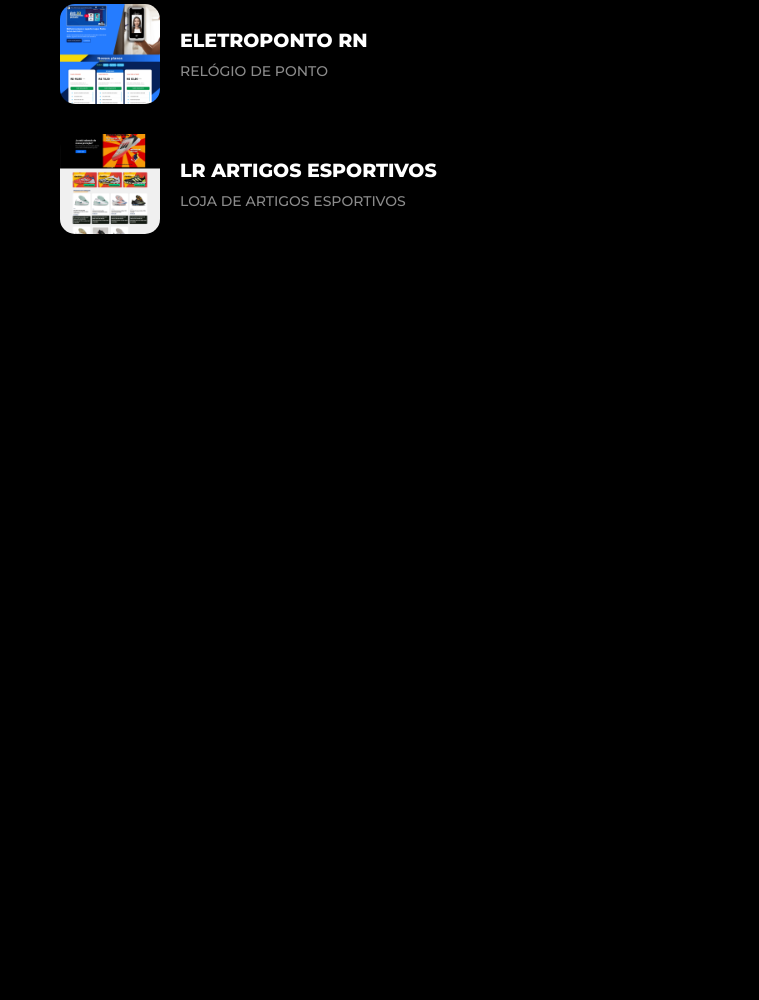
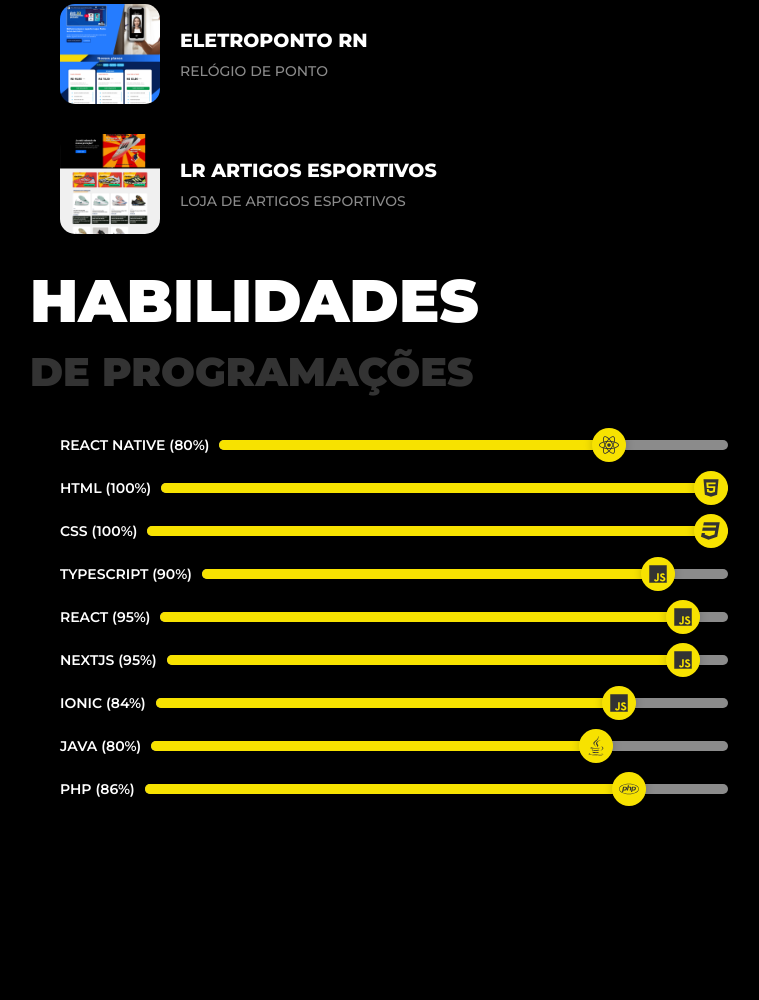
Before and after one commit to forcaweb/landing-page-developer, a PHP site: page / in a window 1280 px wide. Shown: the part 1065-2065 px from the top of the page, without its empty margins (422-1181 px from the left). Before the commit the page ends 1299 px from the top, so only its background shows below. Run offline with PHP 8.4, Linux system fonts and the light colour scheme.

Commit message:
Add section skills

```diff
--- a/css/body-custom.css
+++ b/css/body-custom.css
@@ -95,6 +95,7 @@
         display: block;
         padding-bottom: 10px;
         text-align: left;
+        word-wrap: break-word;
 
         & .top-title {
           color: var(--white);
@@ -141,7 +142,8 @@
           color: var(--white);
         }
 
-        & p:nth-child(2), & p:nth-child(3) {
+        & p:nth-child(2),
+        & p:nth-child(3) {
           color: var(--white-silver);
           font-weight: 500;
           font-size: 18px;
@@ -176,7 +178,7 @@
           transition: 0.4s ease-in-out all;
           gap: 20px;
 
-          & img{
+          & img {
             width: 100px;
             height: 100px;
             overflow: hidden;
@@ -189,7 +191,7 @@
             flex-shrink: 0;
           }
 
-          & .text{
+          & .text {
             position: relative;
             display: flex;
             justify-content: center;
@@ -198,7 +200,7 @@
             gap: 10px;
             flex: 1;
 
-            & h3{
+            & h3 {
               font-size: 19px;
               text-transform: uppercase;
               color: var(--white);
@@ -206,7 +208,7 @@
               word-break: break-word;
             }
 
-            & p{
+            & p {
               font-size: 14px;
               text-transform: uppercase;
               color: var(--white-silver);
@@ -215,21 +217,93 @@
           }
         }
 
-        & a:hover{
+        & a:hover {
           background-color: rgba(255, 255, 255, 0.1);
 
-          & img{
+          & img {
             transform: scale(1.01);
             box-shadow: 0 0 10px rgba(0, 0, 0, 0.2);
           }
         }
       }
     }
+
+    & .skills {
+      position: relative;
+      display: flex;
+      flex-direction: row;
+      justify-content: flex-start;
+      flex-direction: column;
+      gap: 25px;
+      width: 100%;
+      color: var(--white);
+      padding: 30px;
+
+      & .inf-progress {
+        position: relative;
+        display: flex;
+        flex-direction: row;
+        justify-content: flex-start;
+        align-items: center;
+        width: 100%;
+        gap: 10px;
+
+        & h4 {
+          font-size: 14px;
+          text-transform: uppercase;
+          font-weight: 600;
+          position: relative;
+          display: block;
+          word-wrap: break-word;
+        }
+
+        & .progress-bar-skill {
+          height: 10px;
+          background-color: var(--white-silver);
+          border-radius: 15px;
+          flex: 1;
+          position: relative;
+          display: block;
+
+          & svg {
+            position: absolute;
+            top: 50%;
+            left: var(--w);
+            display: block;
+            font-size: 20px;
+            transform: translateY(-50%) translateX(-100%);
+            border-radius: 50%;
+            width: 20px;
+            height: 20px;
+            padding: 7px;
+            background-color: var(--i);
+            color: var(--x);
+            z-index: 100;
+            object-fit: cover;
+            box-shadow: 0 0 10px rgba(0, 0, 0, 0.2);
+          }
+        }
+
+        & .progress-bar-skill::after {
+          content: "";
+          position: absolute;
+          width: 0%;
+          height: 100%;
+          background-color: var(--i);
+          border-radius: 15px;
+          transition: 2s ease-in-out all;
+          transition-delay: var(--t);
+        }
+
+        & .progress-bar-skill.active-skills::after {
+          width: var(--w);
+        }
+      }
+    }
   }
 }
 
-
-.active-scroll{
+.active-scroll {
   left: -30px;
   opacity: 0;
   transition: 0.4s all;
@@ -278,7 +352,7 @@
         & h1,
         h2 {
           & .top-title {
-            font-size: 50px;
+            font-size: 40px;
           }
 
           & .bottom-title {
--- a/index.html
+++ b/index.html
@@ -42,11 +42,11 @@
               <span class="poupup-menu"> Projetos </span>
             </li>
             <li>
-              <a href="#" class="material-icons">code</a>
+              <a href="#habilidades" class="material-icons">code</a>
               <span class="poupup-menu"> Habilidades </span>
             </li>
             <li>
-              <a href="#" class="material-icons">workspace_premium</a>
+              <a href="#certificados" class="material-icons">workspace_premium</a>
               <span class="poupup-menu"> Certificados </span>
             </li>
             <li>
@@ -78,7 +78,7 @@
           </div>
         </div>
         <div class="developer-data">
-          <div class="title-custom">
+          <div class="title-custom active-scroll">
             <h1>
               <span class="top-title">Desenvolvedor</span>
               <span class="bottom-title">Web, Android e IOS</span>
@@ -89,7 +89,7 @@
               dúvida a inovação hoje em dia.
             </p>
           </div>
-          <div class="works-info">
+          <div class="works-info active-scroll">
             <div class="box">
               <p>+10</p>
               <p>anos de</p>
@@ -193,6 +193,77 @@
               </a>
             </div>
           </div>
+
+          <div class="title-custom active-scroll" id="habilidades">
+            <h2>
+              <span class="top-title">Habilidades</span>
+              <span class="bottom-title">de programações</span>
+            </h2>
+          </div>
+
+          <div class="skills active-scroll">
+            <div class="inf-progress">
+              <h4>React Native (80%)</h4>
+              <div class="progress-bar-skill" style="--i: #f7e200; --x: #333; --t: 0s; --w: 80%;">
+                <i class="fa-brands fa-react"></i>
+              </div>
+            </div>
+            <div class="inf-progress">
+              <h4>HTML (100%)</h4>
+              <div class="progress-bar-skill" style="--i: #f7e200; --x: #333; --t: 0.1s; --w: 100%;">
+                <i class="fa-brands fa-html5"></i>
+              </div>
+            </div>
+            <div class="inf-progress">
+              <h4>CSS (100%)</h4>
+              <div class="progress-bar-skill" style="--i: #f7e200; --x: #333; --t: 0.2s; --w: 100%;">
+                <i class="fa-brands fa-css3"></i>
+              </div>
+            </div>
+            <div class="inf-progress">
+              <h4>TypeScript (90%)</h4>
+              <div class="progress-bar-skill" style="--i: #f7e200; --x: #333; --t: 0.3s; --w: 90%;">
+                <i class="fa-brands fa-js"></i>
+              </div>
+            </div>
+            <div class="inf-progress">
+              <h4>React (95%)</h4>
+              <div class="progress-bar-skill" style="--i: #f7e200; --x: #333; --t: 0.4s; --w: 95%;">
+                <i class="fa-brands fa-js"></i>
+              </div>
+            </div>
+            <div class="inf-progress">
+              <h4>Nextjs (95%)</h4>
+              <div class="progress-bar-skill" style="--i: #f7e200; --x: #333; --t: 0.5s; --w: 95%;">
+                <i class="fa-brands fa-js"></i>
+              </div>
+            </div>
+            <div class="inf-progress">
+              <h4>Ionic (84%)</h4>
+              <div class="progress-bar-skill" style="--i: #f7e200; --x: #333; --t: 0.6s; --w: 84%;">
+                <i class="fa-brands fa-js"></i>
+              </div>
+            </div>
+            <div class="inf-progress">
+              <h4>Java (80%)</h4>
+              <div class="progress-bar-skill" style="--i: #f7e200; --x: #333; --t: 0.7s; --w: 80%;">
+                <i class="fa-brands fa-java"></i>
+              </div>
+            </div>
+            <div class="inf-progress">
+              <h4>PHP (86%)</h4>
+              <div class="progress-bar-skill" style="--i: #f7e200; --x: #333; --t: 0.8s; --w: 86%;">
+                <i class="fa-brands fa-php"></i>
+              </div>
+            </div>
+          </div>
+
+          <div class="title-custom active-scroll" id="certificados">
+            <h2>
+              <span class="top-title">Meus</span>
+              <span class="bottom-title">Certificados</span>
+            </h2>
+          </div>
         </div>
       </section>
       <!--End body-->
--- a/js/effect-scroll.js
+++ b/js/effect-scroll.js
@@ -1,11 +1,19 @@
 function verificarScroll() {
     const componentsEffects = document.querySelectorAll('.active-scroll');
+    const progressComponent = document.querySelectorAll('.progress-bar-skill');
 
     componentsEffects.forEach(el => {
         const topSize = el.getBoundingClientRect().top;
-        if (topSize <= 560) {
+        if (topSize <= 610) {
             el.style.left = '0px';
             el.style.opacity = '1';
+        }
+    });
+
+    progressComponent.forEach(el => {
+        const topSize = el.getBoundingClientRect().top;
+        if (topSize <= 800) {
+            el.classList.add('active-skills');
         }
     });
 }
```
